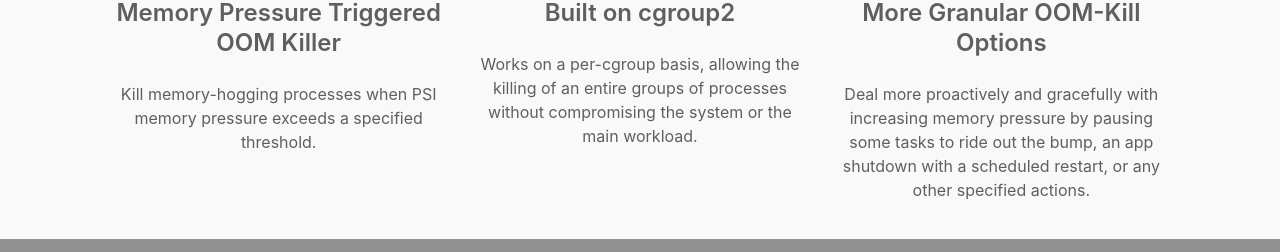
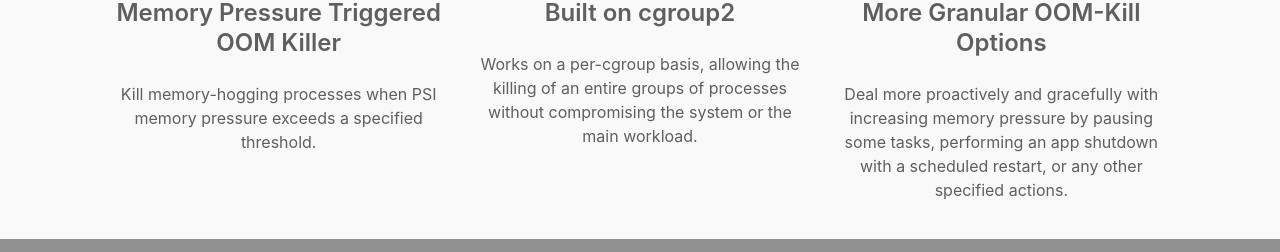
Before and after one commit to facebookincubator/oomd, a plain HTML site: page en/index.html in a window 1280 px wide. Shown: the part 440-692 px from the top of the page. Drawn offline with nearby package versions, Linux system fonts and the light colour scheme.

Commit message:
Deploy website
Deploy website version based on 8345ca0c7d3d0cda885b00d0ce719f115ccae2a7

```diff
--- a/en/index.html
+++ b/en/index.html
@@ -3,5 +3,5 @@
 </span></div></div></div><div class="blockElement alignCenter fourByGridBlock"><div class="blockContent"><h2><div><span><p>Built on cgroup2</p>
 </span></div></h2><div><span><p>Works on a per-cgroup basis, allowing the killing of an entire groups of processes without compromising the system or the main workload.</p>
 </span></div></div></div><div class="blockElement alignCenter fourByGridBlock"><div class="blockContent"><h2><div><span><p>More Granular OOM-Kill Options</p>
-</span></div></h2><div><span><p>Deal more proactively and gracefully with increasing memory pressure by pausing some tasks to ride out the bump, an app shutdown with a scheduled restart, or any other specified actions.</p>
+</span></div></h2><div><span><p>Deal more proactively and gracefully with increasing memory pressure by pausing some tasks, performing an app shutdown with a scheduled restart, or any other specified actions.</p>
 </span></div></div></div></div></div></div></div></div><footer class="nav-footer" id="footer"><section class="sitemap"><a href="/oomd/" class="nav-home"></a></section><a href="https://code.facebook.com/projects/" target="_blank" rel="noreferrer noopener" class="fbOpenSource"><img src="/oomd/img/oss_logo.png" alt="Facebook Open Source" width="170" height="45"/></a><section class="copyright">Copyright © 2018 Facebook Inc. </section></footer></div></body></html>
```
Also changed, not shown: index.html (+1 -1 lines).
